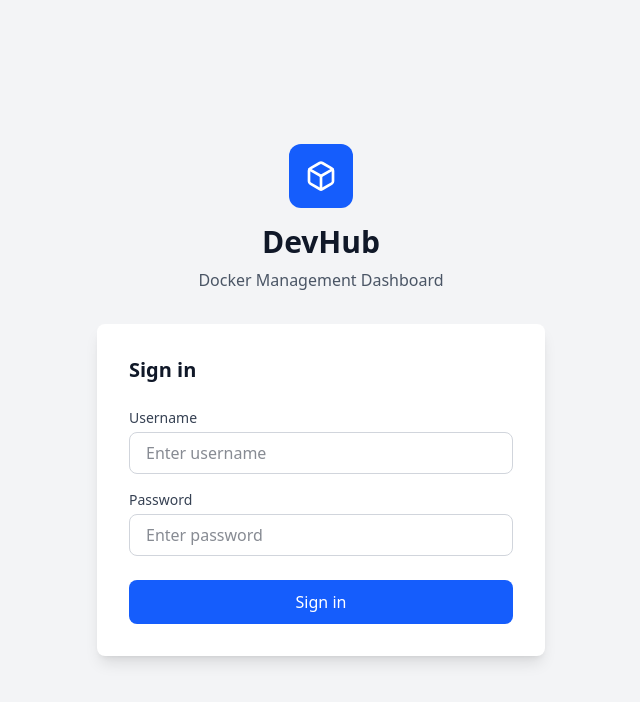
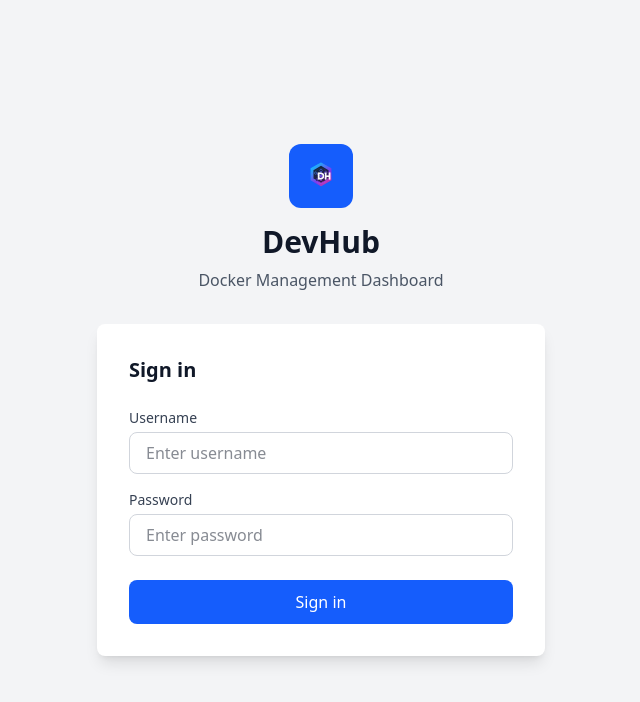
Before and after one commit to Iamthebarrow/devhub, a React (Vite) app in the folder frontend/devhub-frontend/: page /login in a window 1280 px wide. Shown: the top 702 px of the page, without its empty margins (319-959 px from the left). Built offline with nearby package versions, Linux system fonts and the light colour scheme; no server answers.

Commit message:
Changed Login Logo

```diff
--- a/frontend/devhub-frontend/src/pages/LoginPage.tsx
+++ b/frontend/devhub-frontend/src/pages/LoginPage.tsx
@@ -1,6 +1,6 @@
 import { useState } from 'react'
 import { useNavigate, useLocation } from 'react-router-dom'
-import { Box, Loader2 } from 'lucide-react'
+import { Loader2 } from 'lucide-react'
 import { login, me } from '../api/auth'
 import { useAuthStore } from '../features/auth'
 
@@ -55,7 +55,7 @@ export function LoginPage() {
         {/* Logo/Title */}
         <div className="mb-8 text-center">
           <div className="mx-auto mb-4 flex h-16 w-16 items-center justify-center rounded-xl bg-blue-600">
-            <Box className="h-8 w-8 text-white" />
+            <img src="/vite.svg" alt="DevHub Logo" className="h-8 w-8text-white" />
           </div>
           <h1 className="text-3xl font-bold text-gray-900">DevHub</h1>
           <p className="mt-2 text-gray-600">Docker Management Dashboard</p>
```
